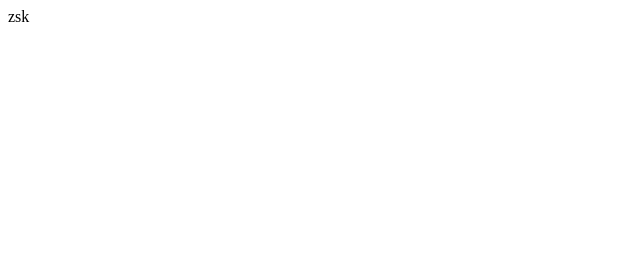
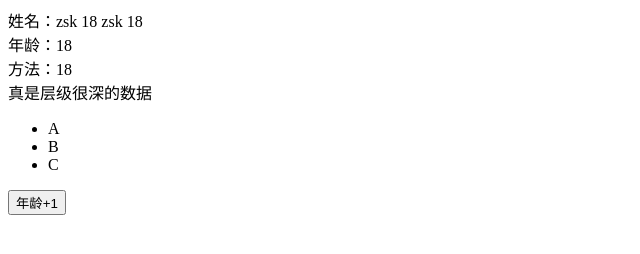
Before and after one commit to KringZhang/vue-reactive, a website built with webpack: page index.html in a window 1280 px wide. Shown: the whole page, without its empty margins (0-640 px from the left). Built offline with nearby package versions, Linux system fonts and the light colour scheme.

Commit message:
文本节点的响应式

```diff
--- a/index.html
+++ b/index.html
@@ -1,7 +1,19 @@
 <html>
   <head></head>
   <body>
-    <div id="box"></div>
+    <div id="app">
+      <p v-if="show" v-bind:class="className">段落</p>
+      <span v-bind:class="className">姓名：{{name}} {{age}} {{name}} {{age}}</span>
+      <div v-show="show">年龄：{{age}}</div>
+      <div v-on:click="minus">方法：{{fn()}}</div>
+      <div>{{a.b.c.d}}</div>
+      <ul>
+        <li>A</li>
+        <li>B</li>
+        <li>C</li>
+      </ul>
+      <button id="btn" @click="minus">年龄+1</button>
+    </div>
     <script src="/virtual/bundle.js"></script>
   </body>
 </html>
--- a/src/Watcher.js
+++ b/src/Watcher.js
@@ -1,17 +1,17 @@
 import { Dep } from './Dep.js'
+import { parsePath } from './node2Fragment.js'
 export class Watcher {
-  constructor (data, key, cb) {
+  constructor (vm, key, cb) {
     this.cb = cb
     // Dep.target相当于一个全局变量，先给他赋值为watcher实例，再访问属性，从而触发依赖收集，把该watcher实例收集到dep实例的subs中
     Dep.target = this
-    this.data = data
+    this.vm = vm
     this.key = key
-    data[key]
+    parsePath(vm, key)
     // 收集完依赖之后把Dep.target重置
     Dep.target = null
-
   }
   update () {
-    this.cb(this.data[this.key])
+    this.cb(parsePath(this.vm, this.key))
   }
 }
--- a/src/defineReactive.js
+++ b/src/defineReactive.js
@@ -13,12 +13,12 @@ export const defineReactive = function (obj, key, val) {
   const dep = new Dep()
   Object.defineProperty(obj, key, {
     get () {
-      console.log(`正在访问${key}属性`)
+      // console.log(`正在访问${key}属性`)
       Dep.target && dep.addSub(Dep.target)
       return val
     },
     set (newVal) {
-      console.log(`正在改变${key}属性`)
+      // console.log(`正在改变${key}属性`)
       if (newVal !== val) {
         val = newVal
         observe(newVal)
--- a/src/index.js
+++ b/src/index.js
@@ -1,24 +1,18 @@
 import { observe } from './defineReactive.js'
-import { Watcher } from './Watcher.js'
+import { node2Fragment, compile } from './node2Fragment.js'
 const obj = {
   name: 'zks',
+  show: false,
   age: 18,
   a: {
     b: {
       c: {
-        d: {}
+        d: '真是层级很深的数据'
       }
     }
   }
 }
 window.obj = obj
-
-const initWatcher = (data, key, el) => {
-  new Watcher(data, key, newVal => {
-    console.log(data, key, '更新操作,更新后的值是：', newVal)
-    el.innerText = newVal
-  })
-}
 
 // 代理data到this上
 const proxyData = (data, vm) => {
@@ -35,19 +29,34 @@ const proxyData = (data, vm) => {
 }
 
 class myVue {
-  constructor ({ el, data, mounted }) {
+  constructor ({ el, data, methods, mounted }) {
+    const dom = document.querySelector(el)
     proxyData(data, this)
+    proxyData(methods, this)
     observe(data)
-    initWatcher(data, 'name', el)
+    const fragment = node2Fragment(dom)
+    compile(fragment, this)
+    dom.appendChild(fragment)
+    document.querySelector('#btn').addEventListener('click', () => {
+      data.age++
+    })
     mounted()
-    console.log(this)
     return this
   }
 }
 
 const vm = new myVue({
-  el: document.querySelector('#box'),
+  el: '#app',
   data: obj,
+  methods: {
+    fn () {
+      console.log(1111)
+      return this.age
+    },
+    minus () {
+      this.age--
+    }
+  },
   mounted() {
     console.log('mounted----')
     setTimeout(() => {
--- /dev/null
+++ b/src/node2Fragment.js
@@ -0,0 +1,74 @@
+import { Watcher } from "./Watcher"
+
+export const node2Fragment = (dom) => {
+  const fragment = document.createDocumentFragment()
+  let firstCh = ''
+  while (firstCh = dom.firstChild) {
+    fragment.appendChild(firstCh)
+  }
+  return fragment
+}
+
+export const compile = (fragment, vm) => {
+  const list = fragment?.childNodes?.length ? [...fragment.childNodes] : []
+  list.forEach(node => {
+    if (node.nodeType === 1) { // 标签节点
+      [...node.attributes].forEach(x => {
+        console.log('标签节点', x.name, x.value);
+        if (x.name.startsWith('v-')) {
+          const attrName = x.name.substring(2)
+          if (attrName === 'if') {
+            // 更新属性(包括初始化和响应式更新)
+            const updateAttr = newVal => {
+              let style = node.getAttribute('style')
+              if (newVal) { // v-if为true时，移除style里面的display属性
+                const arr = style.split(';')
+                const reg = arr[arr.length - 1].includes('display') ? /display:(.)*$/ : /display:(.)*;$/
+                style = style.replace(reg, '')
+                style ? node.setAttribute('style', style) : node.removeAttribute('style')
+              } else { // v-if的值为false时，style里面的display属性赋值为none
+                style = `${style || ''}display: none;`
+                node.setAttribute('style', style)
+              }
+            }
+            updateAttr(parsePath(vm, x.value))
+            node.removeAttribute(x.name)
+            new Watcher(vm, x.value, newVal => updateAttr(newVal))
+          }
+        }
+      })
+      compile(node, vm)
+    } else if (node.nodeType === 3) { // 文本节点
+      const matchReg = /\{\{([^\}]+)\}\}/g
+      const replaceReg = /\{\{([^\}]+)\}\}/
+      let { textContent } = node
+      let str = textContent
+      const arr = textContent.match(matchReg)
+      if (arr?.length) { // arr ---> ['{{name}}', '{{age}}', '{{a.b.c.d}}']
+        const tempArr = []
+        arr.forEach((x, idx) => {
+          const key = x.substring(2, x.length - 2)
+          new Watcher(vm, key, newVal => {
+            // tempArr存放所有匹配到的{{}}对应的数据值，更新的时候先用当前要更新的元素的值替换掉对应的位置，然后依次更新模板
+            tempArr.splice(idx, 1, newVal)
+            str = textContent // 重置str为带有{{}}的模板
+            tempArr.forEach((y, yIdx) => str = str.replace(replaceReg, tempArr[yIdx]))
+            node.textContent = str
+          })
+          node.textContent = str = str.replace(replaceReg, parsePath(vm, key))
+          tempArr.push(parsePath(vm, key))
+        })
+      }
+    }
+  })
+}
+
+// 可以解析带有.的字符串key
+export function parsePath (vm, key) {
+  const keyArr = key.split('.')
+  const res = keyArr.reduce((prev, cur) => {
+    // 考虑到{{}}里面是方法的场景(以()结束)
+    return cur.endsWith('()') ? (prev[cur.substring(0, cur.length - 2)])() : prev[cur]
+  }, vm)
+  return res
+}
```
